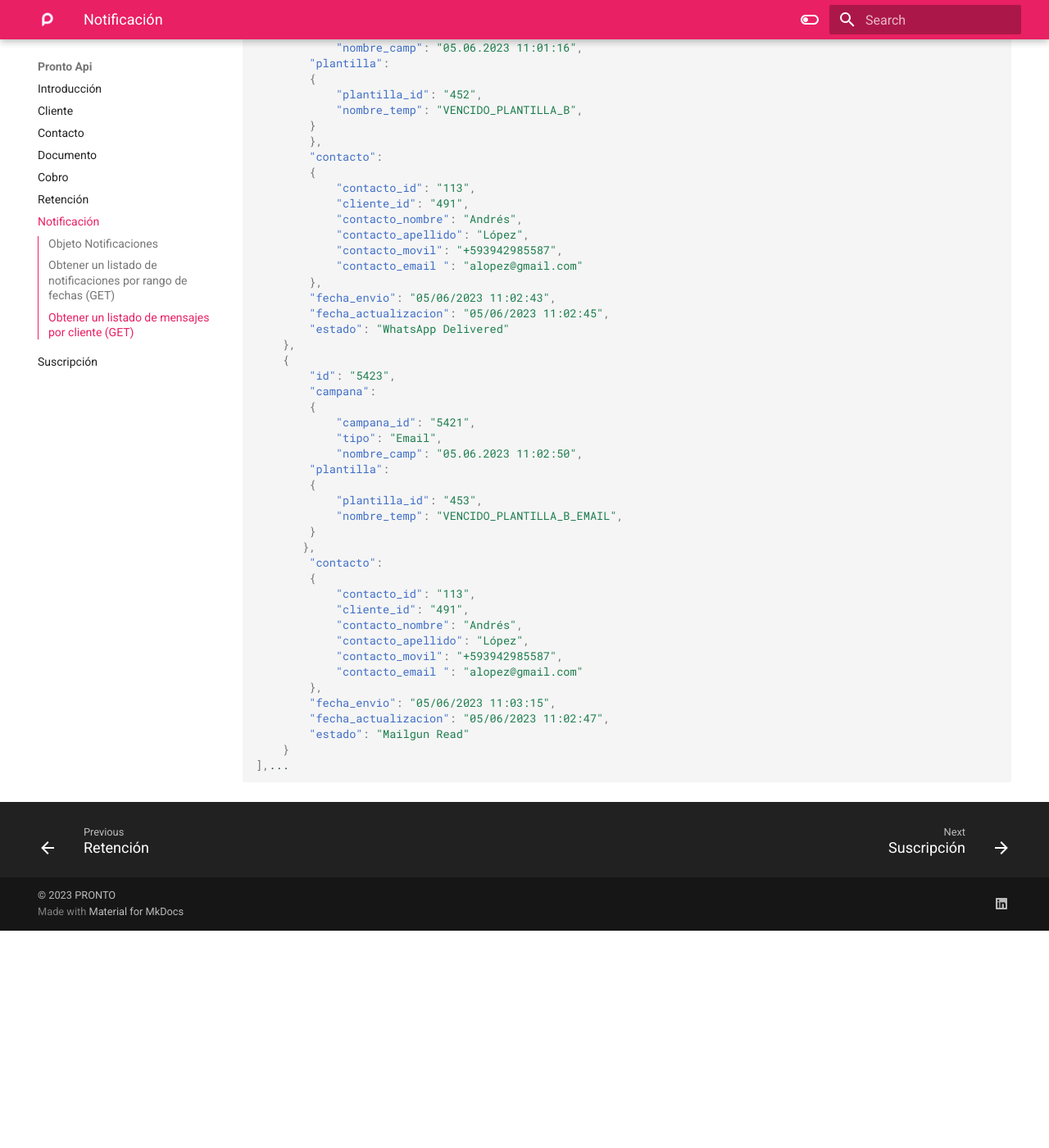
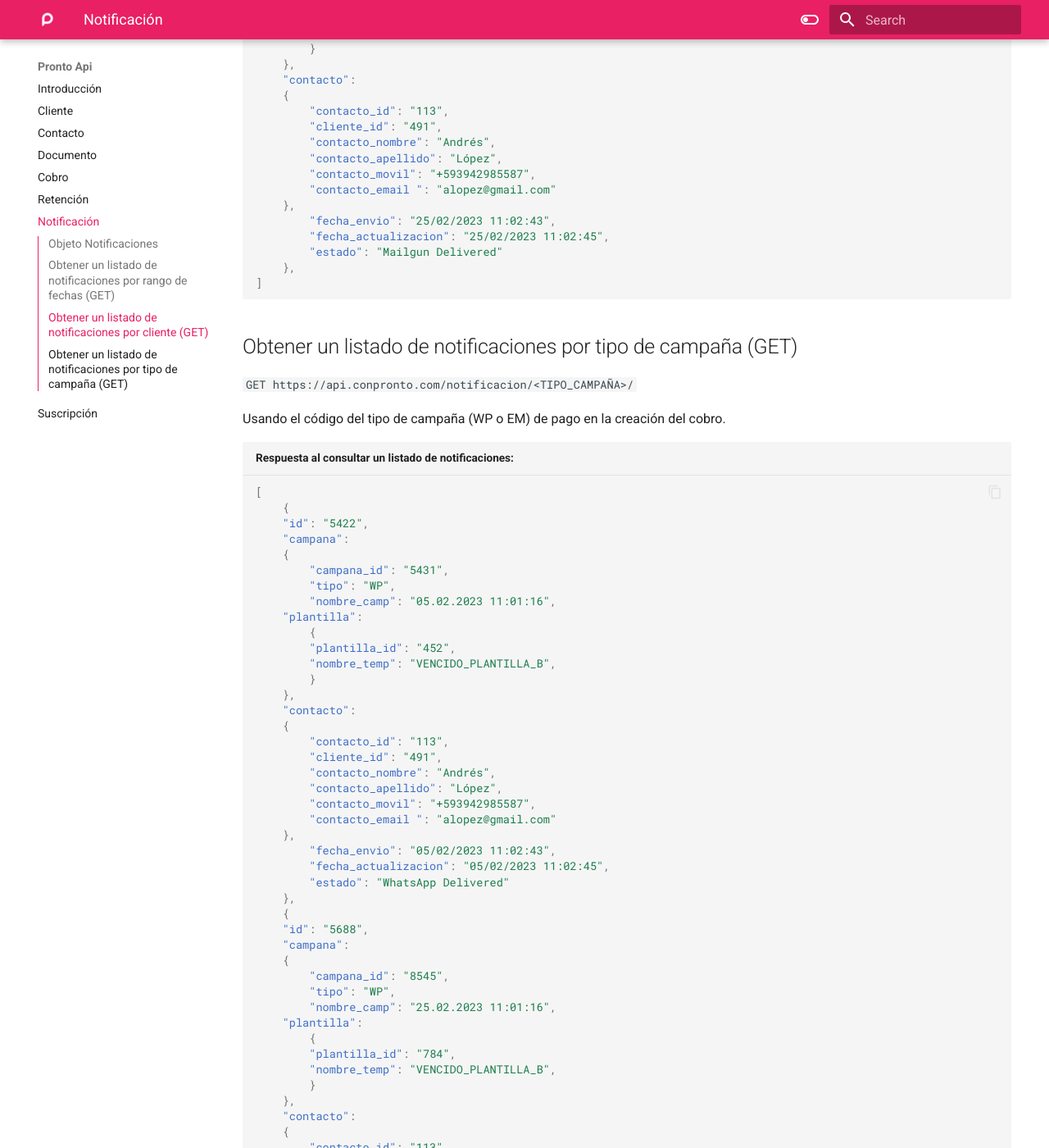
Before and after one commit to conpronto/conpronto.github.io, an MkDocs documentation site: the page built from docs/f_notificaciones.md, in a window 1280 px wide and 1400 px high, scrolled down 3954 px. Shown: the whole window at 82% size. Built offline with MkDocs 1.6.1 and Material for MkDocs 9.7.7, drawn with Linux system fonts in a browser that asks for light colours; before the commit the page ends 5089 px from its top, so only the background shows below that; some of the changed text lies outside the part shown.

````diff
--- a/docs/f_notificaciones.md
+++ b/docs/f_notificaciones.md
@@ -5,69 +5,42 @@
 ``` json title="Objeto Notificaciones:"
 [
     {
-	    "id": "5422",
-        "campana":
+	"id": "5422",
+    "campana":
+    {
+        "campana_id": "5431",
+        "tipo": "WP",
+        "nombre_camp": "05.06.2023 11:01:16",
+	"plantilla":
         {
-            "campana_id": "5431",
-            "tipo": "WhatsApp",
-            "nombre_camp": "05.06.2023 11:01:16",
-	    "plantilla":
-        {
-            "plantilla_id": "452",
-            "nombre_temp": "VENCIDO_PLANTILLA_B",
+        "plantilla_id": "452",
+        "nombre_temp": "VENCIDO_PLANTILLA_B",
         }
-        },
-	    "contacto":
-        {
-            "contacto_id": "113",
-            "cliente_id": "491",
-    	    "contacto_nombre": "Andrés",
-    	    "contacto_apellido": "López",
-    	    "contacto_movil": "+593942985587",
-    	    "contacto_email ": "alopez@gmail.com"
-    	},
+    },
+	"contacto":
+    {
+        "contacto_id": "113",
+        "cliente_id": "491",
+        "contacto_nombre": "Andrés",
+        "contacto_apellido": "López",
+        "contacto_movil": "+593942985587",
+        "contacto_email ": "alopez@gmail.com"
+    },
 	    "fecha_envio": "05/06/2023 11:02:43",
         "fecha_actualizacion": "05/06/2023 11:02:45",
 	    "estado": "WhatsApp Delivered"
-	},
-	{
-	    "id": "5423",
-        "campana":
-        {
-            "campana_id": "5421",
-            "tipo": "Email",
-            "nombre_camp": "05.06.2023 11:02:50",
-	    "plantilla":
-        {
-            "plantilla_id": "453",
-            "nombre_temp": "VENCIDO_PLANTILLA_B_EMAIL",
-        }
-        },
-	    "contacto":
-        {
-            "contacto_id": "113",
-            "cliente_id": "491",
-    	    "contacto_nombre": "Andrés",
-    	    "contacto_apellido": "López",
-    	    "contacto_movil": "+593942985587",
-    	    "contacto_email ": "alopez@gmail.com"
-        },
-        {
-            "contacto_id": "134",
-            "cliente_id": "621",
-    	    "contacto_nombre": "Juan",
-    	    "contacto_apellido": "Mora",
-    	    "contacto_movil": "+593942985457",
-    	    "contacto_email ": "jmora@gmail.com"
-        },
-	    "fecha_envio": "05/06/2023 11:03:15",
-        "fecha_actualizacion": "05/06/2023 11:02:47",
-	    "estado": "Mailgun Read"
 	}
-],...
+]
 ```
 
 Atributos de un objeto Notificaciones:
+
+Los tipos de campaña son:
+
+| Valor       | Tipo                                 |
+| ----------- | ------------------------------------ |
+| `WP`       | Whatsapp                               |
+| `EM`       | Email|
 
 | Parámetro   | Tipo    | Longitud | Descripción |
 | ----------- | ------- | -------- | ----------- |
@@ -95,69 +68,61 @@ Se puede obtener una lista de todas las notificaciones enviadas por rango de fec
 ``` json title="Respuesta al consultar un listado de notificaciones:"
 [
     {
-	    "id": "5422",
-        "campana":
+	"id": "5422",
+    "campana":
+    {
+        "campana_id": "5431",
+        "tipo": "WP",
+        "nombre_camp": "05.02.2023 11:01:16",
+	"plantilla":
         {
-            "campana_id": "5431",
-            "tipo": "WhatsApp",
-            "nombre_camp": "05.06.2023 11:01:16",
-	    "plantilla":
-        {
-            "plantilla_id": "452",
-            "nombre_temp": "VENCIDO_PLANTILLA_B",
+        "plantilla_id": "452",
+        "nombre_temp": "VENCIDO_PLANTILLA_B",
         }
-        },
-	    "contacto":
-        {
-            "contacto_id": "113",
-            "cliente_id": "491",
-    	    "contacto_nombre": "Andrés",
-    	    "contacto_apellido": "López",
-    	    "contacto_movil": "+593942985587",
-    	    "contacto_email ": "alopez@gmail.com"
-    	},
-	    "fecha_envio": "05/06/2023 11:02:43",
-        "fecha_actualizacion": "05/06/2023 11:02:45",
+    },
+	"contacto":
+    {
+        "contacto_id": "113",
+        "cliente_id": "491",
+        "contacto_nombre": "Andrés",
+        "contacto_apellido": "López",
+        "contacto_movil": "+593942985587",
+        "contacto_email ": "alopez@gmail.com"
+    },
+	    "fecha_envio": "05/02/2023 11:02:43",
+        "fecha_actualizacion": "05/02/2023 11:02:45",
 	    "estado": "WhatsApp Delivered"
 	},
-	{
-	    "id": "5423",
-        "campana":
+    {
+	"id": "5688",
+    "campana":
+    {
+        "campana_id": "8545",
+        "tipo": "EM",
+        "nombre_camp": "25.02.2023 11:01:16",
+	"plantilla":
         {
-            "campana_id": "5421",
-            "tipo": "Email",
-            "nombre_camp": "05.06.2023 11:02:50",
-	    "plantilla":
-        {
-            "plantilla_id": "453",
-            "nombre_temp": "VENCIDO_PLANTILLA_B_EMAIL",
+        "plantilla_id": "784",
+        "nombre_temp": "VENCIDO_PLANTILLA_B",
         }
-       },
-	    "contacto":
-        {
-            "contacto_id": "113",
-            "cliente_id": "491",
-    	    "contacto_nombre": "Andrés",
-    	    "contacto_apellido": "López",
-    	    "contacto_movil": "+593942985587",
-    	    "contacto_email ": "alopez@gmail.com"
-    	}
-        {
-            "contacto_id": "134",
-            "cliente_id": "621",
-    	    "contacto_nombre": "Juan",
-    	    "contacto_apellido": "Mora",
-    	    "contacto_movil": "+593942985457",
-    	    "contacto_email ": "jmora@gmail.com"
-    	},
-	    "fecha_envio": "05/06/2023 11:03:15",
-        "fecha_actualizacion": "05/06/2023 11:02:47",
-	    "estado": "Mailgun Read"
-	}
-],...
+    },
+	"contacto":
+    {
+        "contacto_id": "115",
+        "cliente_id": "754",
+        "contacto_nombre": "Juan",
+        "contacto_apellido": "López",
+        "contacto_movil": "+593978545512",
+        "contacto_email ": "jlopez@gmail.com"
+    },
+	    "fecha_envio": "25/02/2023 11:02:43",
+        "fecha_actualizacion": "25/02/2023 11:02:45",
+	    "estado": "Mailgun Delivered"
+	},
+]
 ```
 
-## Obtener un listado de mensajes por cliente (GET)
+## Obtener un listado de notificaciones por cliente (GET)
 
 `GET https://api.conpronto.com/cliente/<ID>/notificacion`
 
@@ -166,56 +131,119 @@ Devuelve las notificaciones enviadas a un cliente con el <ID> solicitado.
 ``` json title="Respuesta al consultar un listado de notificaciones:"
 [
     {
-	    "id": "5422",
-        "campana":
+	"id": "5422",
+    "campana":
+    {
+        "campana_id": "5431",
+        "tipo": "WP",
+        "nombre_camp": "05.02.2023 11:01:16",
+	"plantilla":
         {
-            "campana_id": "5431",
-            "tipo": "WhatsApp",
-            "nombre_camp": "05.06.2023 11:01:16",
-	    "plantilla":
-        {
-            "plantilla_id": "452",
-            "nombre_temp": "VENCIDO_PLANTILLA_B",
+        "plantilla_id": "452",
+        "nombre_temp": "VENCIDO_PLANTILLA_B",
         }
-        },
-	    "contacto":
-        {
-            "contacto_id": "113",
-            "cliente_id": "491",
-    	    "contacto_nombre": "Andrés",
-    	    "contacto_apellido": "López",
-    	    "contacto_movil": "+593942985587",
-    	    "contacto_email ": "alopez@gmail.com"
-    	},
-	    "fecha_envio": "05/06/2023 11:02:43",
-        "fecha_actualizacion": "05/06/2023 11:02:45",
+    },
+	"contacto":
+    {
+        "contacto_id": "113",
+        "cliente_id": "491",
+        "contacto_nombre": "Andrés",
+        "contacto_apellido": "López",
+        "contacto_movil": "+593942985587",
+        "contacto_email ": "alopez@gmail.com"
+    },
+	    "fecha_envio": "05/02/2023 11:02:43",
+        "fecha_actualizacion": "05/02/2023 11:02:45",
 	    "estado": "WhatsApp Delivered"
 	},
-	{
-	    "id": "5423",
-        "campana":
+    {
+	"id": "5688",
+    "campana":
+    {
+        "campana_id": "8545",
+        "tipo": "EM",
+        "nombre_camp": "25.02.2023 11:01:16",
+	"plantilla":
         {
-            "campana_id": "5421",
-            "tipo": "Email",
-            "nombre_camp": "05.06.2023 11:02:50",
-	    "plantilla":
+        "plantilla_id": "784",
+        "nombre_temp": "VENCIDO_PLANTILLA_B",
+        }
+    },
+	"contacto":
+    {
+        "contacto_id": "113",
+        "cliente_id": "491",
+        "contacto_nombre": "Andrés",
+        "contacto_apellido": "López",
+        "contacto_movil": "+593942985587",
+        "contacto_email ": "alopez@gmail.com"
+    },
+	    "fecha_envio": "25/02/2023 11:02:43",
+        "fecha_actualizacion": "25/02/2023 11:02:45",
+	    "estado": "Mailgun Delivered"
+	},
+]
+```
+
+## Obtener un listado de notificaciones por tipo de campaña (GET)
+
+`GET https://api.conpronto.com/notificacion/<TIPO_CAMPAÑA>/`
+
+Usando el código del tipo de campaña (WP o EM) de pago en la creación del cobro.
+
+``` json title="Respuesta al consultar un listado de notificaciones:"
+[
+    {
+	"id": "5422",
+    "campana":
+    {
+        "campana_id": "5431",
+        "tipo": "WP",
+        "nombre_camp": "05.02.2023 11:01:16",
+	"plantilla":
         {
-            "plantilla_id": "453",
-            "nombre_temp": "VENCIDO_PLANTILLA_B_EMAIL",
+        "plantilla_id": "452",
+        "nombre_temp": "VENCIDO_PLANTILLA_B",
         }
-       },
-	    "contacto":
+    },
+	"contacto":
+    {
+        "contacto_id": "113",
+        "cliente_id": "491",
+        "contacto_nombre": "Andrés",
+        "contacto_apellido": "López",
+        "contacto_movil": "+593942985587",
+        "contacto_email ": "alopez@gmail.com"
+    },
+	    "fecha_envio": "05/02/2023 11:02:43",
+        "fecha_actualizacion": "05/02/2023 11:02:45",
+	    "estado": "WhatsApp Delivered"
+	},
+    {
+	"id": "5688",
+    "campana":
+    {
+        "campana_id": "8545",
+        "tipo": "WP",
+        "nombre_camp": "25.02.2023 11:01:16",
+	"plantilla":
         {
-            "contacto_id": "113",
-            "cliente_id": "491",
-    	    "contacto_nombre": "Andrés",
-    	    "contacto_apellido": "López",
-    	    "contacto_movil": "+593942985587",
-    	    "contacto_email ": "alopez@gmail.com"
-    	},
-	    "fecha_envio": "05/06/2023 11:03:15",
-        "fecha_actualizacion": "05/06/2023 11:02:47",
-	    "estado": "Mailgun Read"
-	}
-],...
+        "plantilla_id": "784",
+        "nombre_temp": "VENCIDO_PLANTILLA_B",
+        }
+    },
+	"contacto":
+    {
+        "contacto_id": "113",
+        "cliente_id": "491",
+        "contacto_nombre": "Andrés",
+        "contacto_apellido": "López",
+        "contacto_movil": "+593942985587",
+        "contacto_email ": "alopez@gmail.com"
+    },
+	    "fecha_envio": "25/02/2023 11:02:43",
+        "fecha_actualizacion": "25/02/2023 11:02:45",
+	    "estado": "WhatsApp Delivered"
+	},
+]
 ```
````
Also changed, not shown: docs/c_documentos.md (+6 -4 lines), docs/d_cobros.md (+5 -3 lines), docs/e_retencion.md (+11 -11 lines), docs/index.md (+5 -5 lines).
